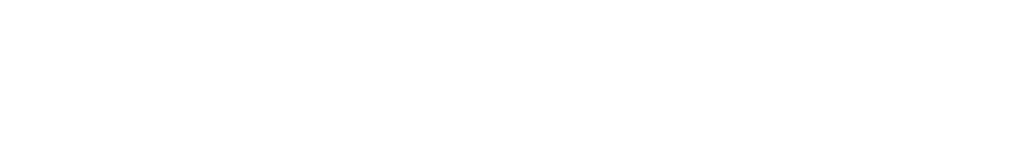
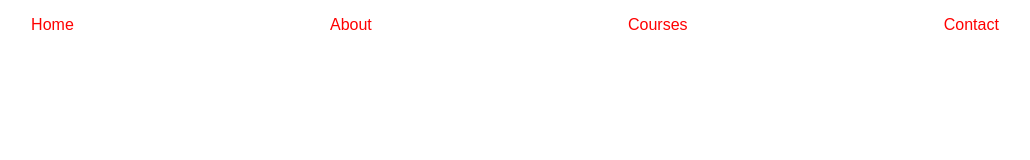
Before and after one commit to NgenoB/Italian-Food-Academy, a plain HTML site: page index.html in a window 1280 px wide. Shown: the whole page, without its empty margins (145-1175 px from the left). Drawn offline with Linux system fonts and the light colour scheme.

Commit message:
update navigation bar with styling working

```diff
--- a/index.html
+++ b/index.html
@@ -7,7 +7,14 @@
     <link rel="stylesheet" href="./style.css">
 </head>
 <body>
-    <div id="nav"></div>
+    <div id="nav">
+        <ul>
+            <a href=""><li>Home</li></a>
+            <a href=""><li>About</li></a>
+            <a href=""><li>Courses</li></a>
+            <a href=""><li>Contact</li></a>
+        </ul>
+    </div>
     <div id="home"></div>
     <div id="about"></div>
     <div id="courses"></div>
--- a/style.css
+++ b/style.css
@@ -1,3 +1,12 @@
 body{
     font-family: sans-serif;
 }
+#nav ul{
+    list-style: none;
+    display: flex;
+    justify-content: space-around;
+}
+#nav a{
+    text-decoration: none;
+    color: red;
+}
```
